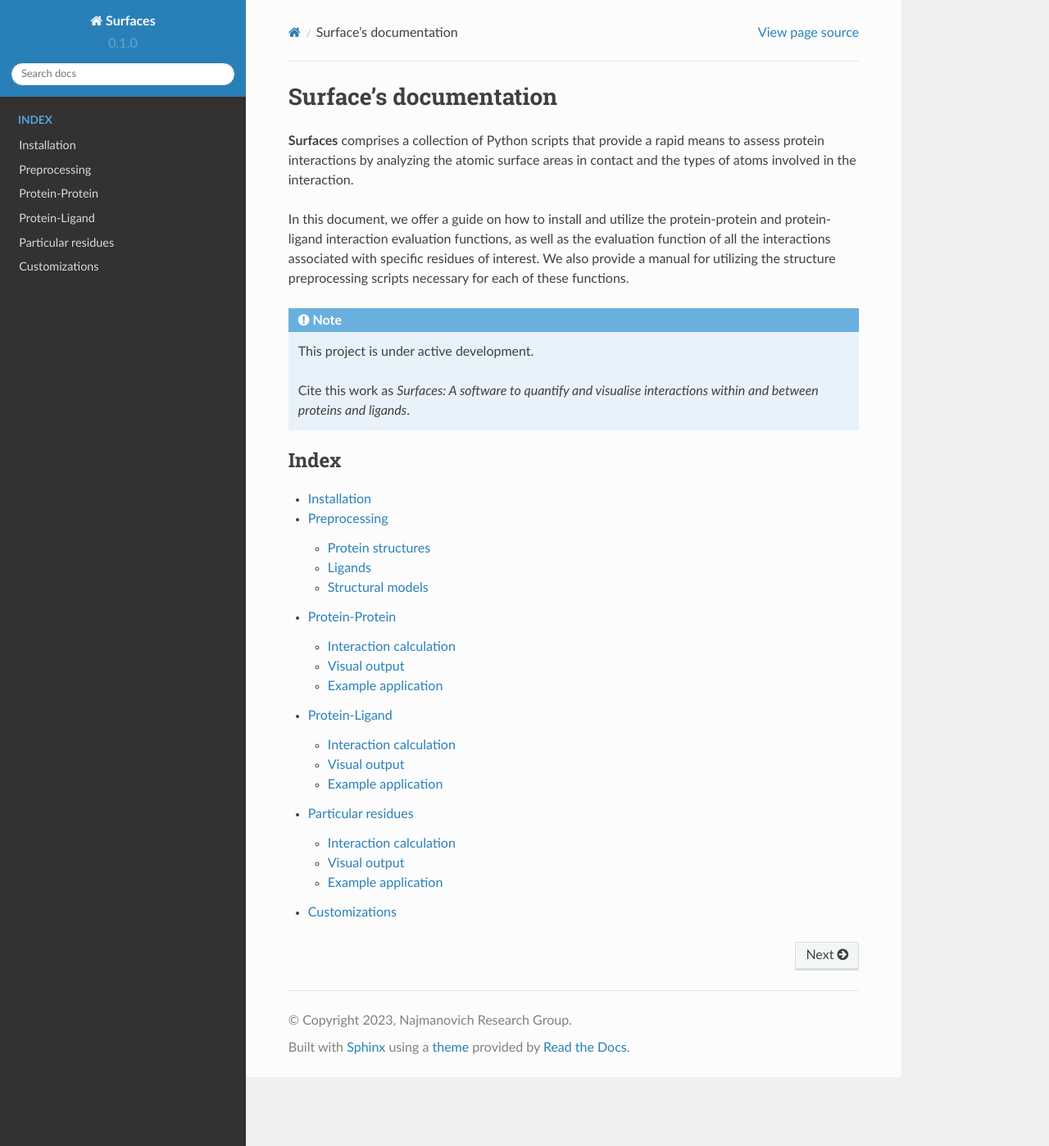
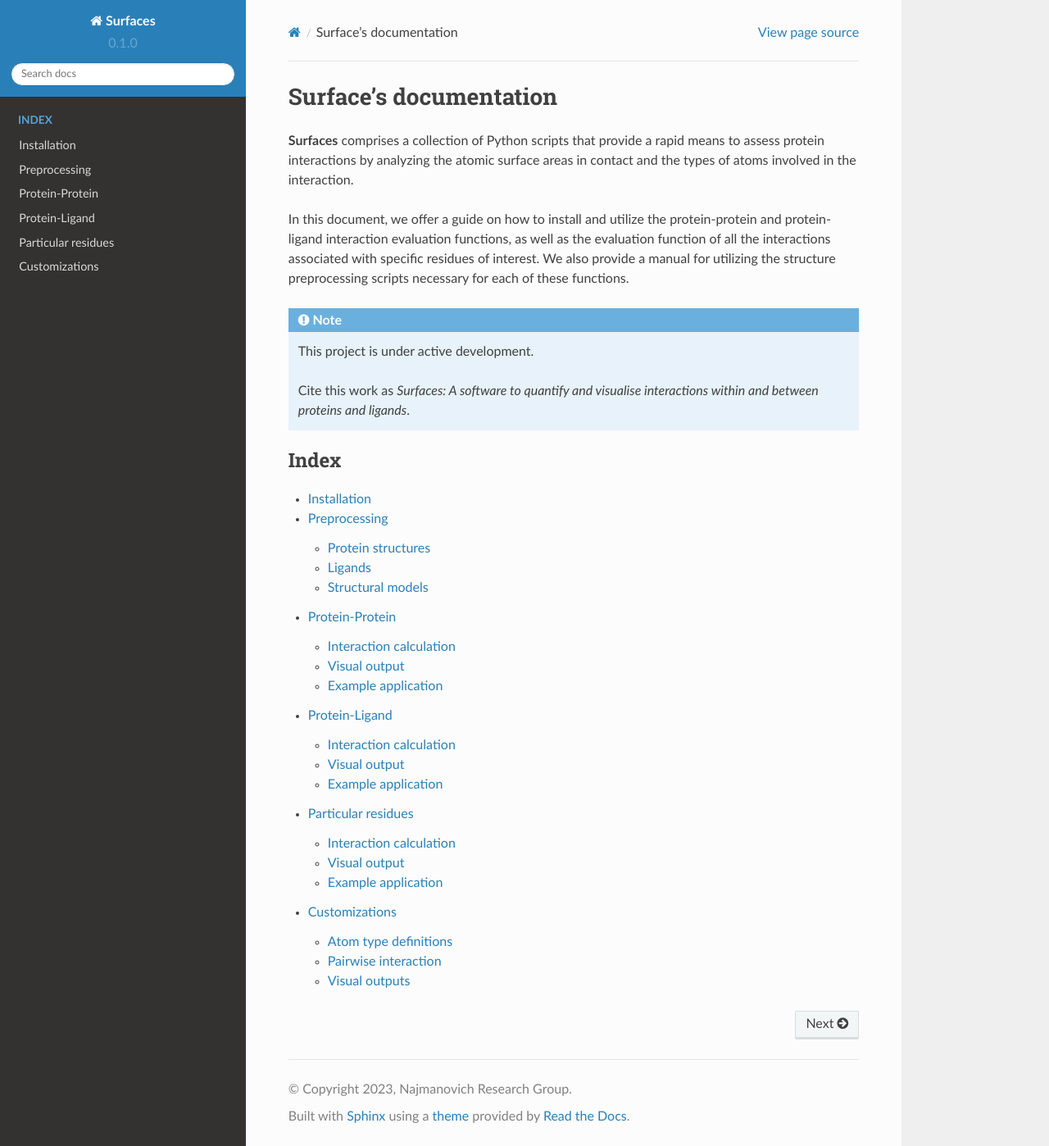
Before and after one commit to nataliateruel/Surfaces_tutorial, a Sphinx documentation site: the page built from docs/source/index.rst, in a window 1280 px wide and 1398 px high. Shown: the whole window at 82% size. Built offline with Sphinx 7.4.7 and the Read the Docs theme 2.0.0, drawn with Linux system fonts in a browser that asks for light colours.

Commit message:
Update Customizations.rst

```diff
--- a/docs/source/Customizations.rst
+++ b/docs/source/Customizations.rst
@@ -4,4 +4,11 @@ Customizations
 .. autosummary::
    :toctree: generated
 
-   lumache
+Atom type definitions
+------------
+
+Pairwise interaction
+------------
+
+Visual outputs
+------------
```
